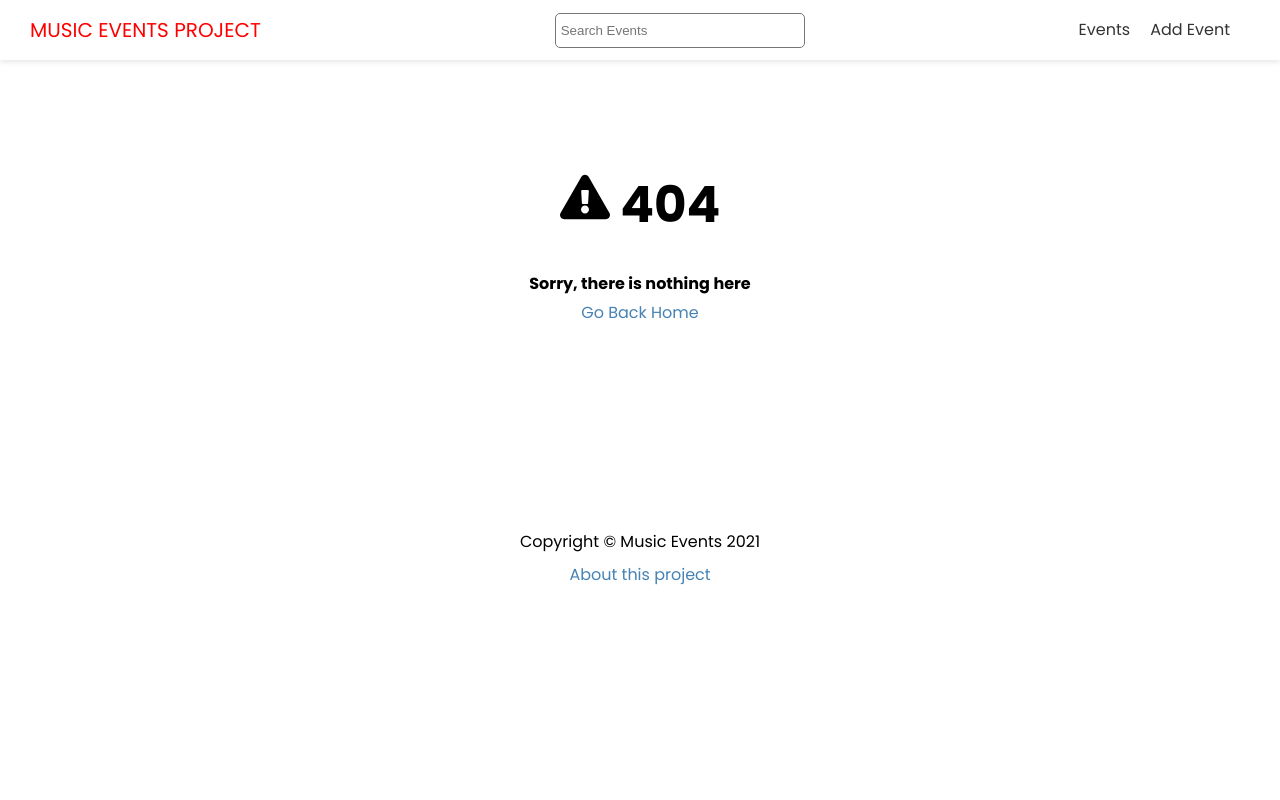
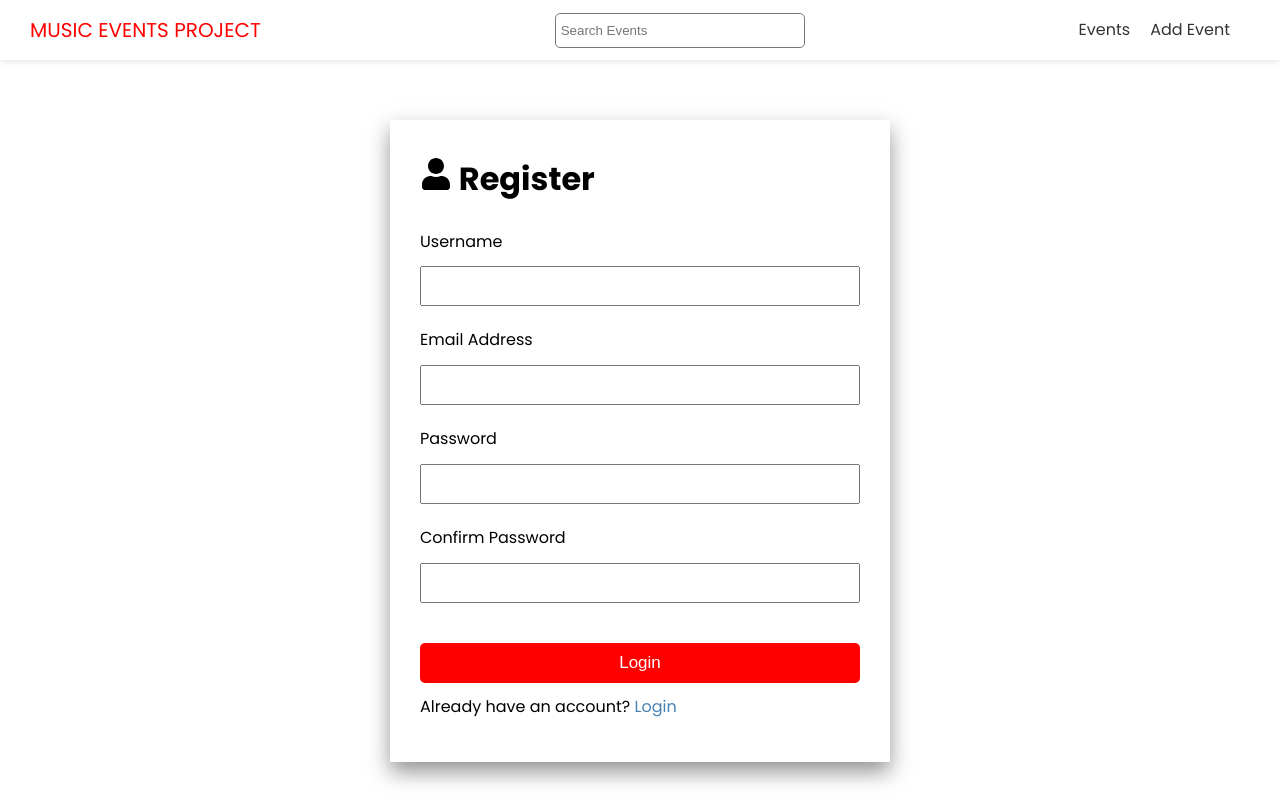
Before and after one commit to builtbyjosh/event-nextjs-app-frontend, a Next.js app: page /account/register in a window 1280 px wide. Before the commit this address had no page. Shown: the top 800 px of the page. Built offline with nearby package versions, Linux system fonts and the light colour scheme.

Commit message:
create login/register forms

```diff
--- /dev/null
+++ b/pages/account/register.jsx
@@ -0,0 +1,76 @@
+import { useState, useEffect, useContext } from 'react';
+import { FaUser } from 'react-icons/fa';
+import { ToastContainer, toast } from 'react-toastify';
+import 'react-toastify/dist/ReactToastify.css';
+import Link from 'next/link';
+import Layout from '@/components/Layout';
+import styles from '@/styles/AuthForm.module.css';
+
+export default function RegisterPage() {
+  const [email, setEmail] = useState('');
+  const [password, setPassword] = useState('');
+  const [passwordConfirm, setPasswordConfirm] = useState('');
+  const [username, setUsername] = useState('');
+
+  const handleSubmit = (e) => {
+    e.preventDefault();
+    if(password !== passwordConfirm){
+      toast.error('Passwords do not match!')
+      return
+    }
+    console.log('Logging in:', { username, email, password });
+  };
+
+  return (
+    <Layout title="User Registration">
+      <div className={styles.auth}>
+        <h1>
+          <FaUser /> Register
+        </h1>
+        <ToastContainer />
+        <form onSubmit={handleSubmit}>
+          <div>
+            <label htmlFor="username">Username</label>
+            <input
+              type="text"
+              id="username"
+              value={username}
+              onChange={(e) => setUsername(e.target.value)}
+            />
+          </div>
+          <div>
+            <label htmlFor="email">Email Address</label>
+            <input
+              type="email"
+              id="email"
+              value={email}
+              onChange={(e) => setEmail(e.target.value)}
+            />
+          </div>
+          <div>
+            <label htmlFor="password">Password</label>
+            <input
+              type="password"
+              id="password"
+              value={password}
+              onChange={(e) => setPassword(e.target.value)}
+            />
+          </div>
+          <div>
+            <label htmlFor="passwordConfirm">Confirm Password</label>
+            <input
+              type="password"
+              id="passwordConfirm"
+              value={passwordConfirm}
+              onChange={(e) => setPasswordConfirm(e.target.value)}
+            />
+          </div>
+          <input type="submit" value="Login" className="btn" />
+        </form>
+        <p>
+          Already have an account? <Link href={'/account/login'}>Login</Link>
+        </p>
+      </div>
+    </Layout>
+  );
+}
--- /dev/null
+++ b/styles/AuthForm.module.css
@@ -0,0 +1,31 @@
+.auth {
+  max-width: 500px;
+  margin: auto;
+  padding: 30px;
+  box-shadow: 0px 10px 20px 0px rgba(50, 50, 50, 0.52);
+}
+
+.auth label {
+  display: block;
+  margin-bottom: 10px;
+}
+
+.auth input[type='text'],
+.auth input[type='email'],
+.auth input[type='password'] {
+  display: block;
+  width: 100%;
+  height: 40px;
+  padding: 5px;
+  font-size: 18px;
+}
+
+.auth input[type='submit'] {
+  margin-top: 20px;
+  width: 100%;
+  font-size: 17px;
+}
+
+.auth div {
+  margin-bottom: 20px;
+}
```
Also changed, not shown: pages/account/login.jsx (added, +52 -0 lines).
